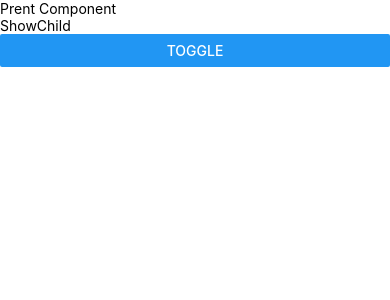
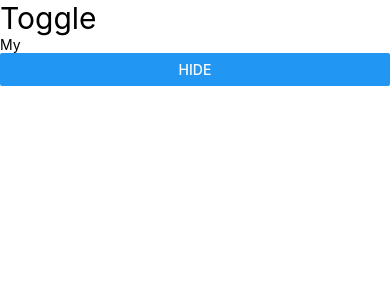
Before and after one commit to YaseenAminM/Learning_React_Native, a React Native app: screen / in a window 390 px wide. Shown: the top 300 px of the page. Built offline with nearby package versions, Linux system fonts and the light colour scheme.

Commit message:
Hide, Show & Toggle Button Functionalities

```diff
--- a/App.jsx
+++ b/App.jsx
@@ -22,9 +22,10 @@ import SecondClassComponent from './src/components/SecondClassComponent';
 import UseEffectHook from './src/components/UseEffectHook';
 import UseEffectUpdatingPhase from './src/components/UseEffectUpdatingPhase';
 import UseEffectUnmountingPhase from './src/components/UseEffectUnmountingPhase';
+import HideShowToggle from './src/components/HideShowToggle';
 
 export default function App() {
-  return <View style={styles.appContainer}>{<UseEffectUnmountingPhase />}</View>;
+  return <View style={styles.appContainer}>{<HideShowToggle />}</View>;
 }
 
 const styles = StyleSheet.create({
--- /dev/null
+++ b/src/components/HideShowToggle.jsx
@@ -0,0 +1,22 @@
+/* eslint-disable no-unused-vars */
+/* eslint-disable react-native/no-inline-styles */
+import { View, Text, Button } from 'react-native';
+import React, { useState } from 'react';
+import My from './My';
+
+export default function HideShowToggle() {
+  const [status, setStatus] = useState(true);
+  return (
+    <View>
+      <Text
+        style={{
+          fontSize: 30,
+        }}>
+        Toggle
+      </Text>
+      {status ? <My /> : null}
+
+      <Button title={`${status ? 'hide' : 'show'}`} onPress={() => setStatus(!status)} />
+    </View>
+  );
+}
--- /dev/null
+++ b/src/components/My.jsx
@@ -0,0 +1,10 @@
+import { View, Text } from 'react-native';
+import React from 'react';
+
+export default function My() {
+  return (
+    <View>
+      <Text>My</Text>
+    </View>
+  );
+}
```
